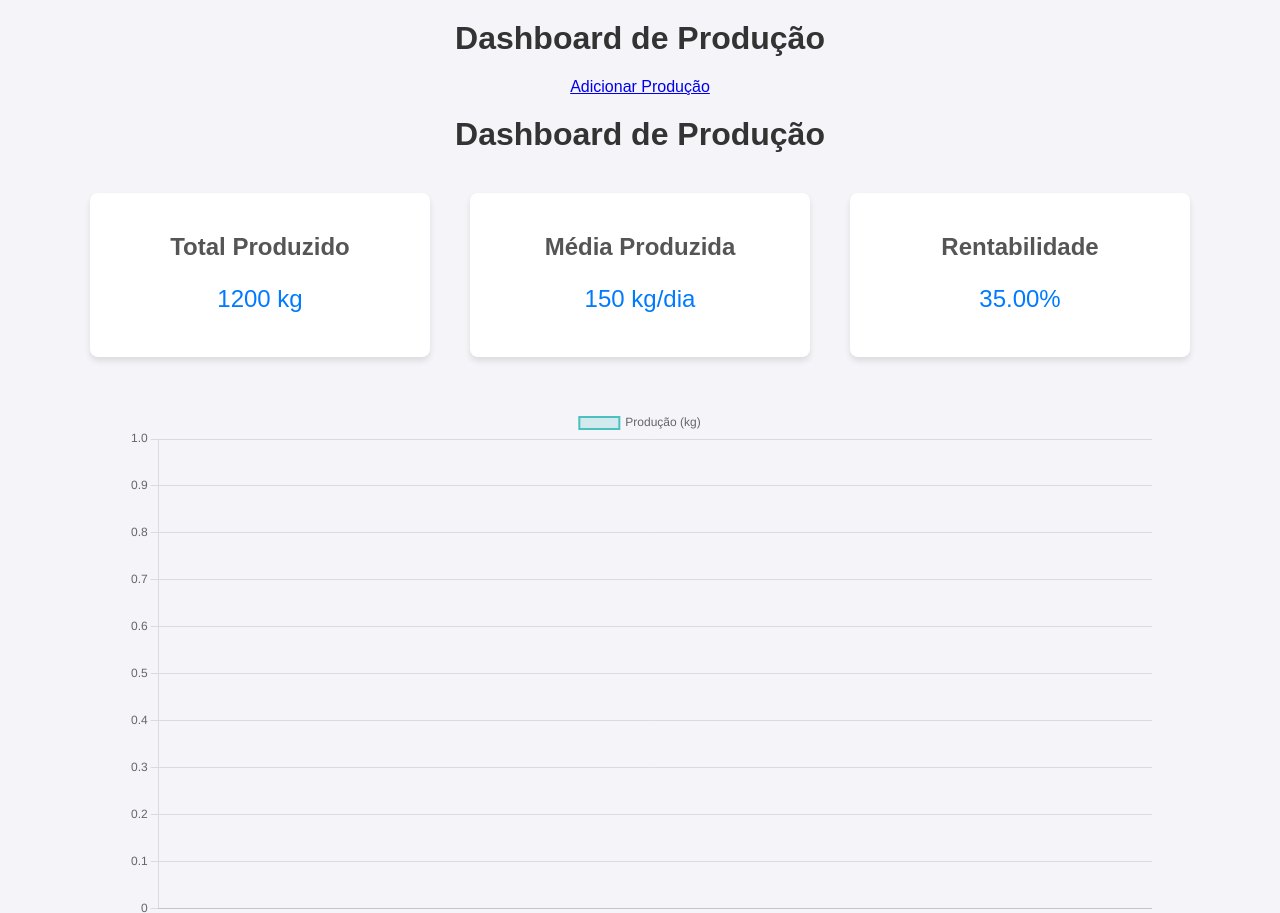
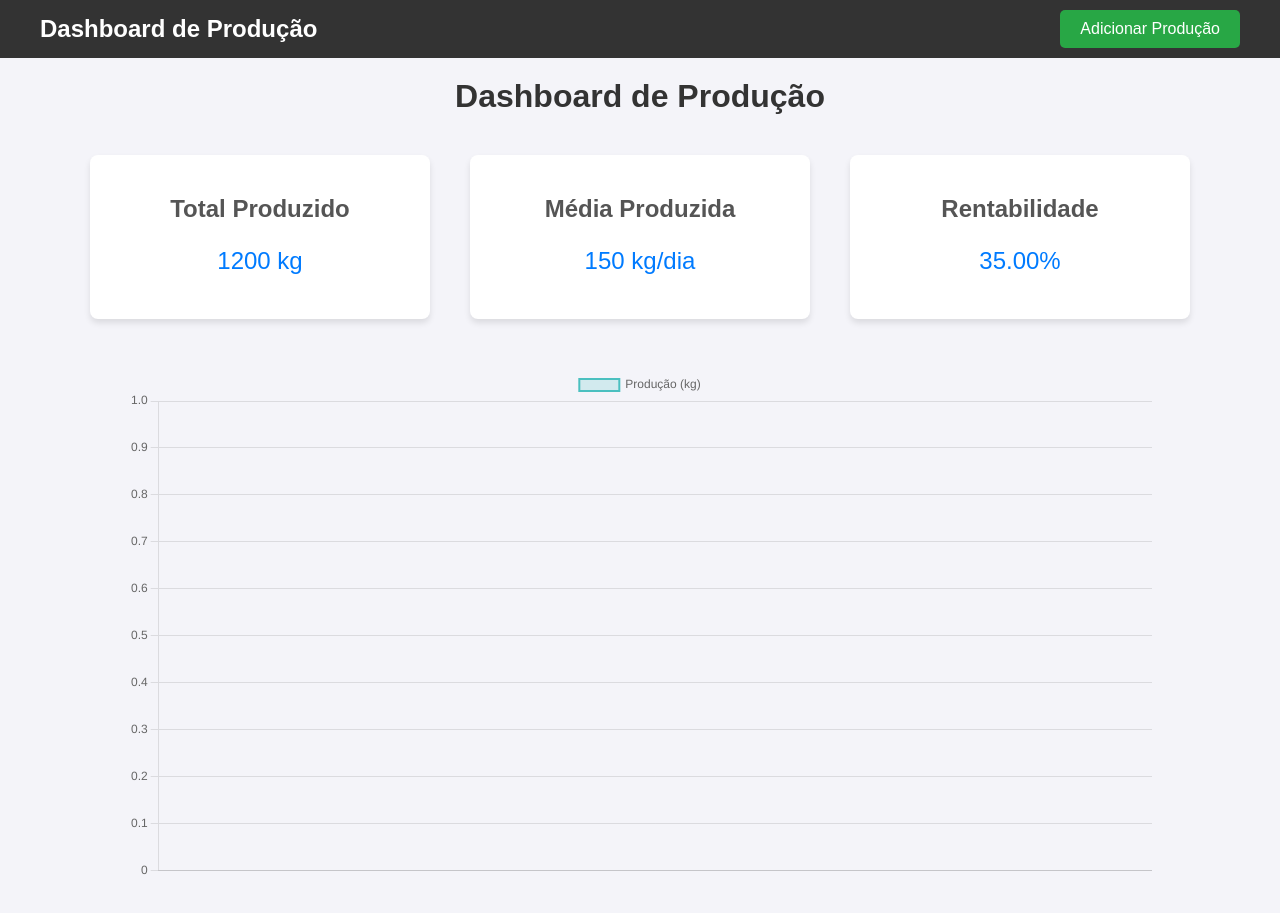
Before and after one commit to guririu/dashboard-producao, a plain HTML site: page index.html in a window 1280 px wide. Drawn offline with nearby package versions, Linux system fonts and the light colour scheme.

Commit message:
Update styles.css

```diff
--- a/css/styles.css
+++ b/css/styles.css
@@ -38,3 +38,44 @@ h1 {
   font-size: 1.5em;
   color: #007bff;
 }
+
+/* Estilizando o cabeçalho */
+header {
+  background-color: #333;
+  color: white;
+  padding: 10px 0;
+  text-align: center;
+}
+
+.header-container {
+  display: flex;
+  justify-content: space-between;
+  align-items: center;
+  max-width: 1200px;
+  margin: 0 auto;
+  padding: 0 20px;
+}
+
+header h1 {
+  font-size: 24px;
+  margin: 0;
+}
+
+nav {
+  display: flex;
+  justify-content: flex-end;
+}
+
+nav a {
+  background-color: #28a745;
+  color: white;
+  text-decoration: none;
+  padding: 10px 20px;
+  border-radius: 5px;
+  font-size: 16px;
+  transition: background-color 0.3s ease;
+}
+
+nav a:hover {
+  background-color: #218838;
+}
```
